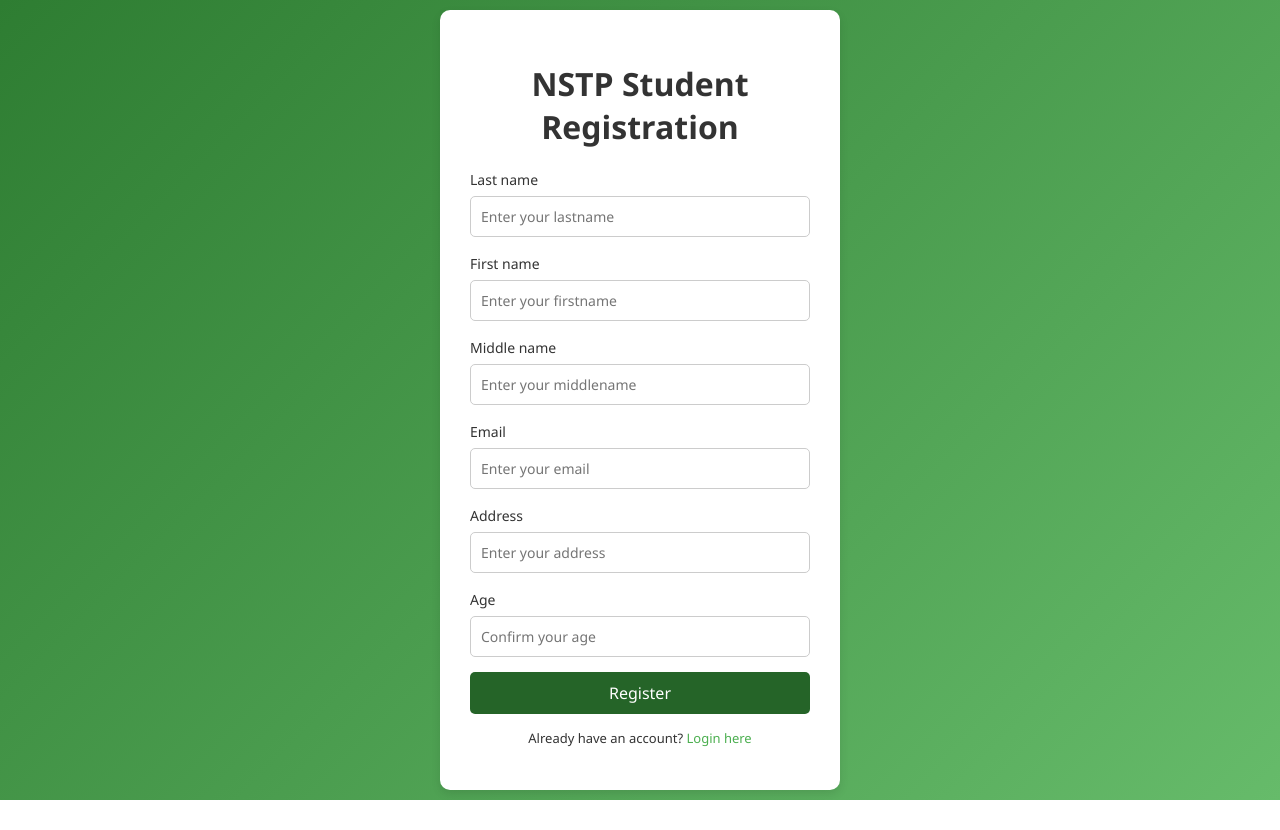
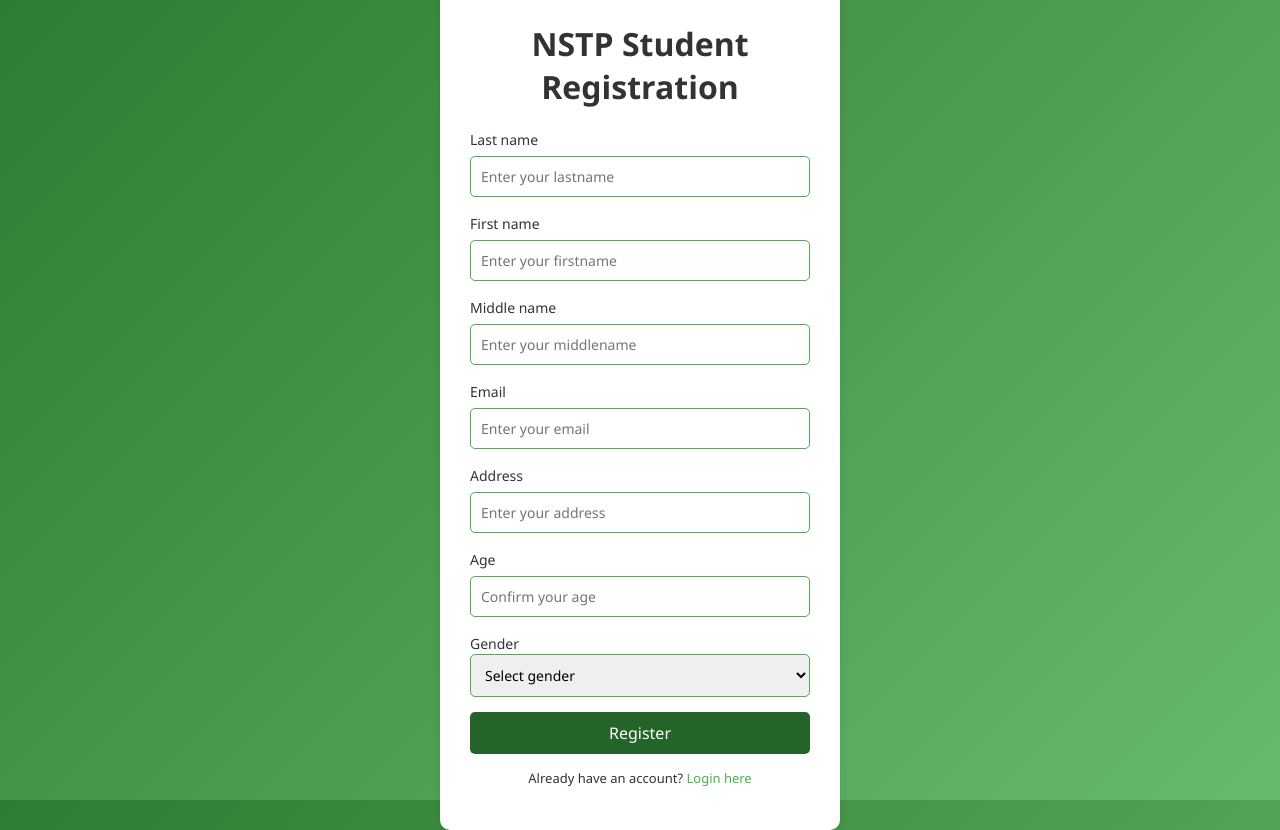
Before and after one commit to nicolassdev/nstp, a PHP site: page /index.php?page=register in a window 1280 px wide. Before the commit the page ends 800 px from the top, so only its background shows below. Run offline with PHP 8.4, Linux system fonts and the light colour scheme.

Commit message:
fix login and reg frontend

```diff
--- a/frontend/assets/styles/global.css
+++ b/frontend/assets/styles/global.css
@@ -167,3 +167,31 @@ p.help-text a {
 p.help-text a:hover {
   text-decoration: underline;
 }
+
+
+
+
+
+
+
+
+
+label {
+  font-size: 14px;
+  margin-bottom: 8px;
+  color: #333;
+}
+
+input, select {
+  width: 100%;
+  padding: 10px;
+  margin-bottom: 15px;
+  border: 1px solid #4CAF50;
+  border-radius: 5px;
+  font-size: 14px;
+}
+
+input:focus, select:focus {
+  outline: none;
+  border-color: #4CAF50;
+}
--- a/frontend/pages/Register/register.php
+++ b/frontend/pages/Register/register.php
@@ -30,6 +30,12 @@ require_once __DIR__ . '/../../components/header.php';
         <label for="age">Age</label>
         <input type="age" id="age" name="age" placeholder="Confirm your age" required>
 
+        <label for="gender">Gender</label>
+            <select id="gender" name="gender" required>
+            <option value="" disabled selected>Select gender</option>
+            <option value="0">Male</option>
+            <option value="1">Female</option>
+        </select>
 
 
         <button type="submit">Register</button>
```
